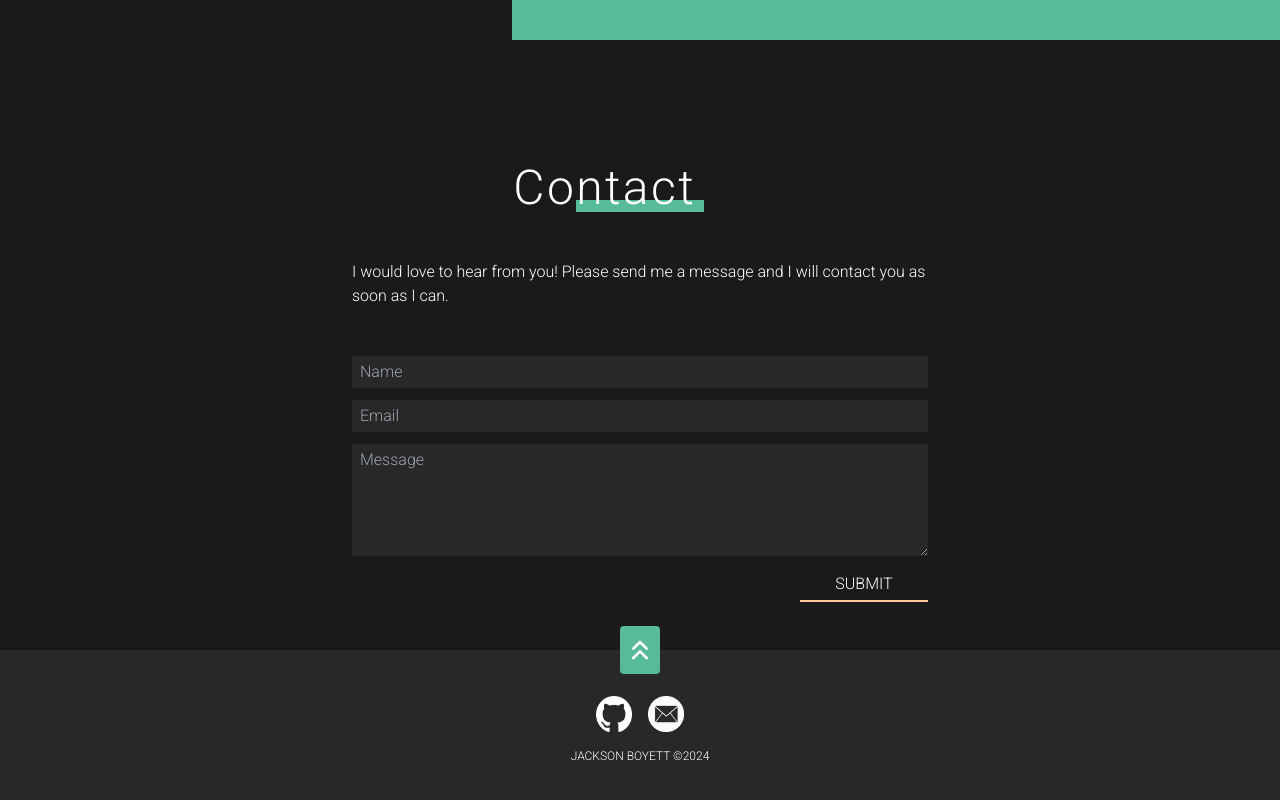
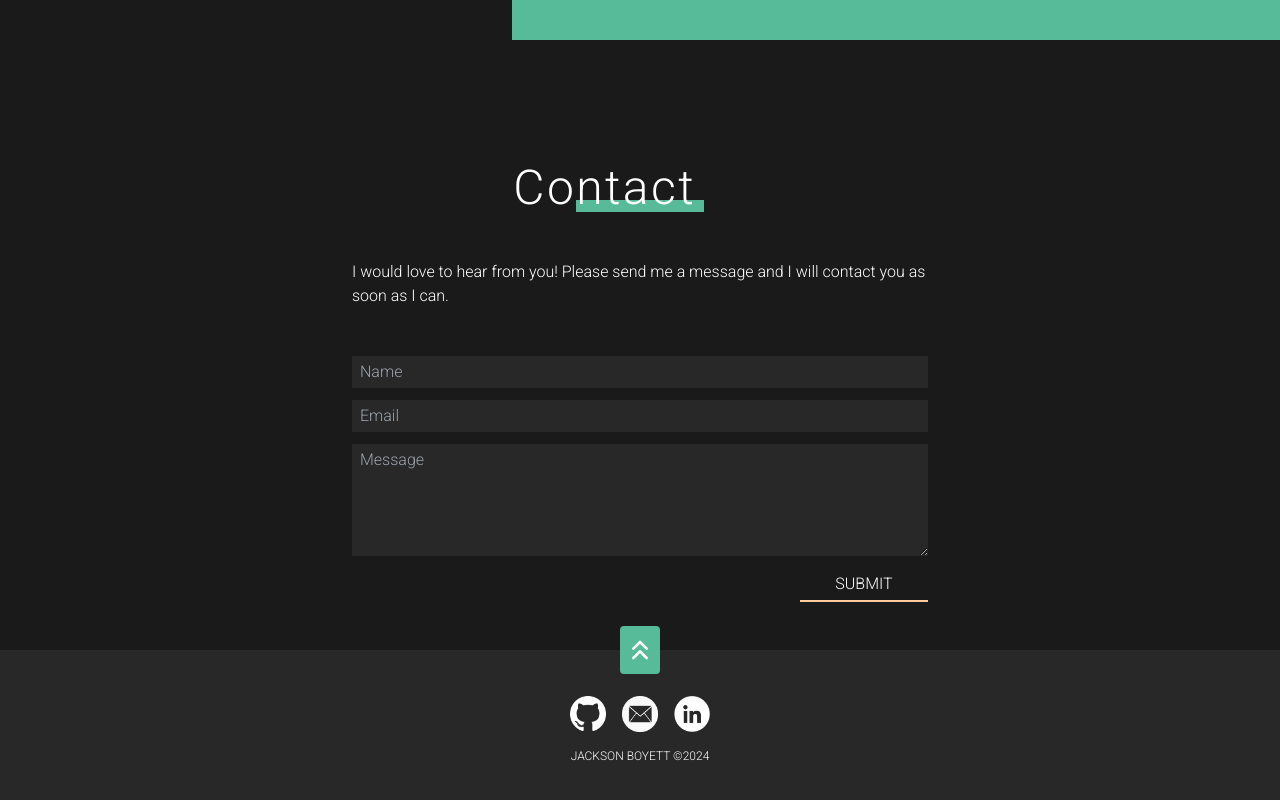
Before and after one commit to jacksonboyett/portfolio_v3, a Next.js app: page / in a window 1280 px wide. Shown: the part 3499-4299 px from the top of the page. Built offline with nearby package versions, Linux system fonts and the light colour scheme.

Commit message:
add linkedin icon

```diff
--- a/components/Footer.tsx
+++ b/components/Footer.tsx
@@ -13,7 +13,8 @@ function Footer({ home, executeScroll }: FooterProps) {
     <div className="h-40 relative bg-background-light text-white flex flex-col justify-center items-center">
       <div
         onClick={() => executeScroll(home)}
-        className="bg-primary h-12 w-10 flex justify-center items-center absolute -top-6 rounded  hover:-translate-y-2 transition-all duration-1000">
+        className="bg-primary h-12 w-10 flex justify-center items-center absolute -top-6 rounded  hover:-translate-y-2 transition-all duration-1000"
+      >
         <ChevronsUp className="h-8 w-8" />
       </div>
       <div className="flex mb-4 gap-4">
@@ -24,7 +25,6 @@ function Footer({ home, executeScroll }: FooterProps) {
             alt="github logo"
             height={36}
             width={36}
-            style={{width: '36px', height: '36px'}}
           />
         </Link>
         <Link href="mailto:jackson.boyett@gmail.com">
@@ -36,6 +36,15 @@ function Footer({ home, executeScroll }: FooterProps) {
             width={36}
           />
         </Link>
+        <Link href="https://www.linkedin.com/in/jackson-boyett-a24915279/">
+          <Image
+            className="hover:scale-110 transition-all duration-500"
+            src="/linkedin.png"
+            alt="linkedin logo"
+            height={36}
+            width={36}
+          />
+        </Link>
       </div>
       <p className="text-xs">JACKSON BOYETT ©2024</p>
     </div>
```
Also changed, not shown: public/linkedin.png (added).
